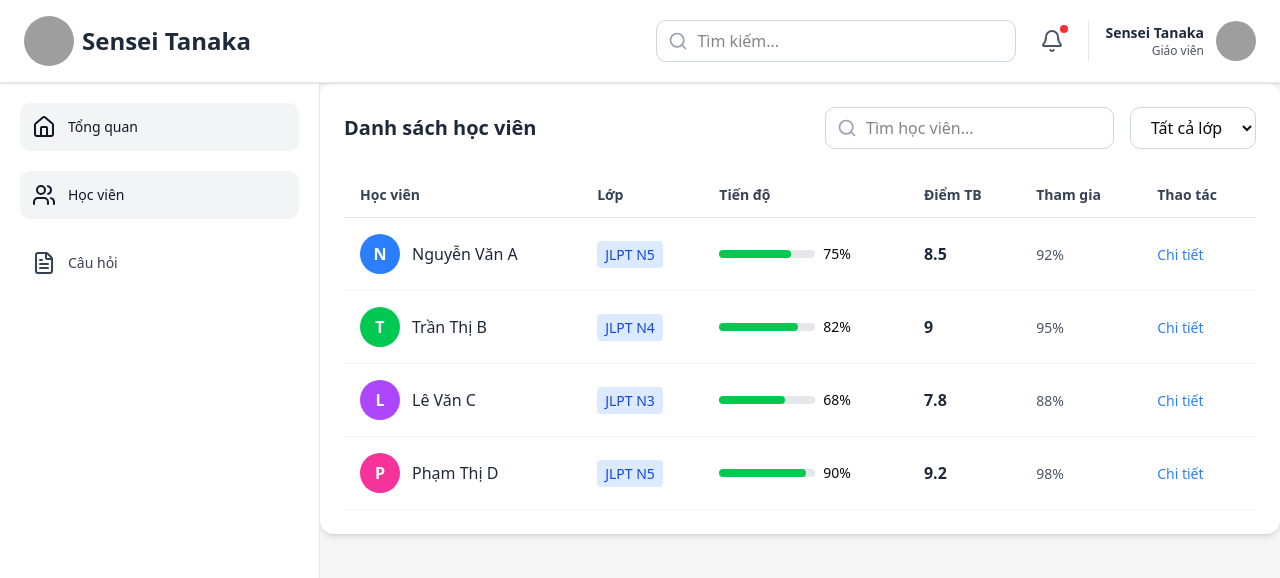
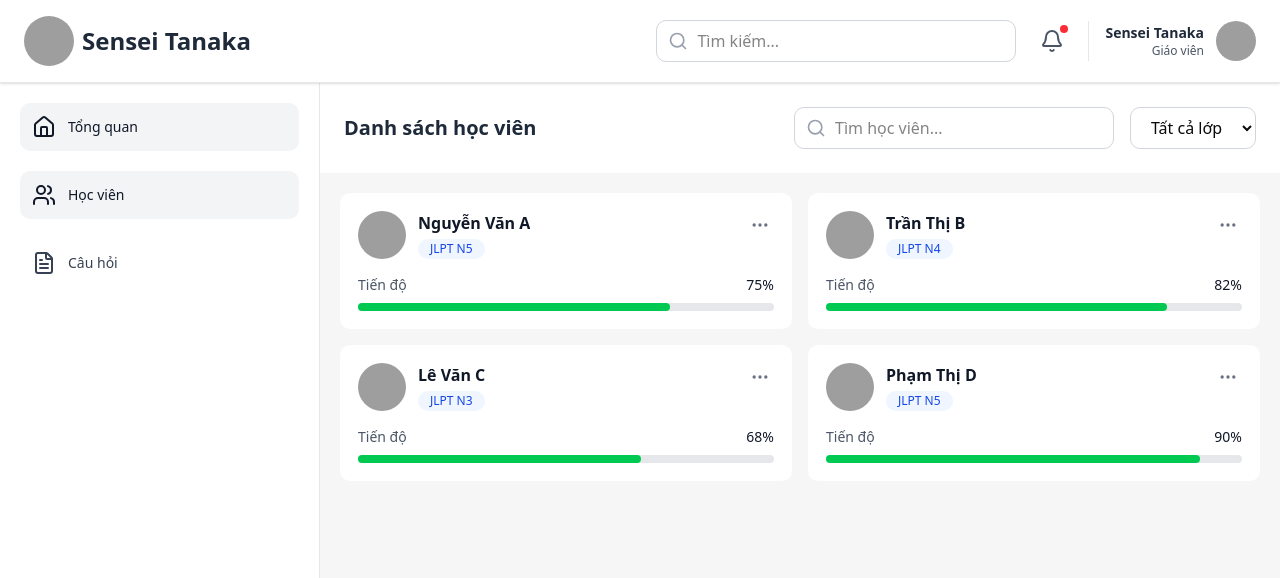
Before and after one commit to Tien2003deptrai/Frontend-JapanExam, a React (Vite) app: page /teacher/students in a window 1280 px wide. Shown: the top 578 px of the page. Built offline with nearby package versions, Linux system fonts and the light colour scheme; grey boxes are pictures that could not be loaded; the HTML template or start-up script is replaced by a standard one.

Commit message:
feat(pages): refactor StudentsPage to use new components and improve layout

```diff
--- /dev/null
+++ b/src/components/Teacher/Students/Dropdown/index.jsx
@@ -0,0 +1,43 @@
+'use client'
+
+import { Fragment } from 'react'
+import { MoreHorizontal, EyeIcon, MessageSquare, RefreshCw, TrashIcon } from 'lucide-react'
+import { DropdownMenu, DropdownMenuTrigger, DropdownMenuContent, DropdownMenuItem } from '@/components/ui/dropdown-menu'
+
+/**
+ * @param {{ onView?: () => void; onMessage?: () => void; onChangeClass?: () => void; onRemove?: () => void }} props
+ */
+
+export default function Dropdown({ onView, onMessage, onChangeClass, onRemove } = {}) {
+    const menuItems = [
+        { label: 'Xem chi tiết', icon: <EyeIcon className="size-5" />, action: onView },
+        { label: 'Gửi tin nhắn', icon: <MessageSquare className="size-5" />, action: onMessage },
+        { label: 'Điều chỉnh lớp học', icon: <RefreshCw className="size-5" />, action: onChangeClass },
+        { label: 'Loại khỏi lớp', icon: <TrashIcon className="size-5" />, action: onRemove },
+    ]
+
+    return (
+        <Fragment>
+            <DropdownMenu>
+                <DropdownMenuTrigger asChild>
+                    <button className="rounded-full p-1 text-gray-500 transition hover:bg-gray-100 hover:text-gray-800">
+                        <MoreHorizontal className="size-5" />
+                    </button>
+                </DropdownMenuTrigger>
+                <DropdownMenuContent align="end" sideOffset={8} className="min-w-[220px] py-3">
+                    {menuItems.map((item) => (
+                        <DropdownMenuItem
+                            inset={false}
+                            key={item.label}
+                            className="h-11 text-sm cursor-pointer"
+                            onSelect={() => item.action?.()}
+                        >
+                            <span className="mr-3">{item.icon}</span>
+                            <span>{item.label}</span>
+                        </DropdownMenuItem>
+                    ))}
+                </DropdownMenuContent>
+            </DropdownMenu>
+        </Fragment>
+    )
+}
--- /dev/null
+++ b/src/components/Teacher/Students/StudentCard/index.jsx
@@ -0,0 +1,44 @@
+import { cn } from '@/lib/utils'
+
+export default function StudentCard({ student, children, className, ...props }) {
+    if (!student) return null
+
+    return (
+        <div
+            className={cn(
+                'group flex w-full flex-col rounded-lg border-transparent bg-white p-4 transition border-2 hover:border-primary',
+                className
+            )}
+            {...props}
+        >
+            <div className="flex items-start justify-between gap-3">
+                <div className="flex min-w-0 items-center gap-3">
+                    <img src={student.avatar} alt={student.name} className="w-12 h-12 rounded-full" />
+                    <div className="min-w-0">
+                        <p className="truncate text-base font-semibold text-gray-900">{student.name}</p>
+                        <span className="mt-1 inline-flex items-center rounded-full bg-blue-50 px-3 py-0.5 text-xs font-medium text-blue-700">
+                            {student.class}
+                        </span>
+                    </div>
+                </div>
+
+                <div className="text-gray-500">{children}</div>
+            </div>
+
+            <div className="mt-4 flex flex-col gap-4">
+                <div>
+                    <div className="flex items-center justify-between text-sm text-gray-600">
+                        <span>Tiến độ</span>
+                        <span className="font-medium text-gray-900">{student.progress}%</span>
+                    </div>
+                    <div className="mt-2 h-2 rounded-full bg-gray-200">
+                        <div
+                            className="h-2 rounded-full bg-green-500 transition-all duration-300"
+                            style={{ width: `${student.progress}%` }}
+                        />
+                    </div>
+                </div>
+            </div>
+        </div>
+    )
+}
--- /dev/null
+++ b/src/components/Teacher/Students/Toolbar/index.jsx
@@ -0,0 +1,41 @@
+import { Search } from 'lucide-react'
+
+export default function Toolbar({
+    title = 'Danh sách học viên',
+    searchTerm = '',
+    onSearchChange,
+    selectedClass = 'all',
+    onClassChange,
+    classOptions,
+}) {
+
+    return (
+        <div className="flex flex-col gap-4 lg:flex-row lg:items-center lg:justify-between">
+            <h3 className="text-xl font-bold text-gray-800">{title}</h3>
+
+            <div className="flex items-center space-x-4">
+                <div className="relative">
+                    <Search className="absolute left-3 top-1/2 h-5 w-5 -translate-y-1/2 text-gray-400" />
+                    <input
+                        type="text"
+                        placeholder="Tìm học viên..."
+                        value={searchTerm}
+                        onChange={(event) => onSearchChange?.(event.target.value)}
+                        className="rounded-lg w-80 border border-gray-300 py-2 pl-10 pr-4"
+                    />
+                </div>
+                <select
+                    className="rounded-lg border border-gray-300 px-4 py-2"
+                    value={selectedClass}
+                    onChange={(event) => onClassChange?.(event.target.value)}
+                >
+                    {classOptions.map((option) => (
+                        <option key={option.value} value={option.value}>
+                            {option.label}
+                        </option>
+                    ))}
+                </select>
+            </div>
+        </div>
+    )
+}
--- a/src/components/index.js
+++ b/src/components/index.js
@@ -1,7 +1,10 @@
+export { default as MySpace } from './layouts/MySpace'
 export { default as TeacherSidebar } from './Teacher/layout/Sidebar'
 export { default as TeacherHeader } from './Teacher/layout/Header'
 export { default as QuestionCard } from './Teacher/Question/QuestionCard'
 export { default as DropdownCard } from './Teacher/Question/DropdownCard'
-export { default as MySpace } from './layouts/MySpace'
+export { default as Toolbar } from './Teacher/Students/Toolbar'
+export { default as StudentCard } from './Teacher/Students/StudentCard'
+export { default as Dropdown } from './Teacher/Students/Dropdown'
 export { default as TeacherLayout } from './layouts/TeacherLayout'
 export { default as AddQuestion } from './Teacher/Question/AddQuestion'
--- a/src/mock/dashboardData.js
+++ b/src/mock/dashboardData.js
@@ -1,3 +1,5 @@
+import { imageIcon } from "@/constants/IconItem"
+
 export const stats = {
     totalStudents: 124,
     activeClasses: 8,
@@ -119,7 +121,7 @@ export const students = [
         progress: 75,
         score: 8.5,
         attendance: '92%',
-        avatar: 'bg-blue-500',
+        avatar: imageIcon,
     },
     {
         name: 'Trần Thị B',
@@ -127,7 +129,7 @@ export const students = [
         progress: 82,
         score: 9.0,
         attendance: '95%',
-        avatar: 'bg-green-500',
+        avatar: imageIcon,
     },
     {
         name: 'Lê Văn C',
@@ -135,7 +137,7 @@ export const students = [
         progress: 68,
         score: 7.8,
         attendance: '88%',
-        avatar: 'bg-purple-500',
+        avatar: imageIcon,
     },
     {
         name: 'Phạm Thị D',
@@ -143,6 +145,6 @@ export const students = [
         progress: 90,
         score: 9.2,
         attendance: '98%',
-        avatar: 'bg-pink-500',
+        avatar: imageIcon,
     },
 ]
--- a/src/pages/Teacher/Students/index.jsx
+++ b/src/pages/Teacher/Students/index.jsx
@@ -1,94 +1,42 @@
-import React from 'react'
-import { Search } from 'lucide-react'
-import { students } from '@/mock/dashboardData'
+import { useMemo, useState } from 'react'
+import { MySpace, StudentCard, Dropdown, Toolbar } from '@/components'
+import { students as studentList } from '@/mock/dashboardData'
+
+const classOptions = [
+    { label: 'Tất cả lớp', value: 'all' },
+    { label: 'JLPT N5', value: 'JLPT N5' },
+    { label: 'JLPT N4', value: 'JLPT N4' },
+    { label: 'JLPT N3', value: 'JLPT N3' },
+]
 
 export default function StudentsPage() {
+    const [searchTerm, setSearchTerm] = useState('')
+    const [selectedClass, setSelectedClass] = useState('all')
+
     return (
-        <div className="bg-white rounded-xl shadow-md p-6">
-            <div className="flex flex-col lg:flex-row lg:items-center lg:justify-between gap-4 mb-6">
-                <h3 className="text-xl font-bold text-gray-800">Danh sách học viên</h3>
-
-                <div className="flex items-center space-x-4">
-                    <div className="relative">
-                        <Search className="absolute left-3 top-1/2 transform -translate-y-1/2 text-gray-400 w-5 h-5" />
-                        <input
-                            type="text"
-                            placeholder="Tìm học viên..."
-                            className="pl-10 pr-4 py-2 border border-gray-300 rounded-lg focus:ring-2 focus:ring-blue-500"
-                        />
-                    </div>
-                    <select className="px-4 py-2 border border-gray-300 rounded-lg focus:ring-2 focus:ring-blue-500">
-                        <option>Tất cả lớp</option>
-                        <option>JLPT N5</option>
-                        <option>JLPT N4</option>
-                        <option>JLPT N3</option>
-                    </select>
+        <MySpace>
+            <MySpace.Heading className="bg-white p-6 shadow-sm">
+                <Toolbar
+                    searchTerm={searchTerm}
+                    onSearchChange={setSearchTerm}
+                    selectedClass={selectedClass}
+                    onClassChange={setSelectedClass}
+                    classOptions={classOptions}
+                />
+            </MySpace.Heading>
+            <MySpace.Body>
+                <div className="flex flex-wrap gap-4">
+                    {studentList.map((student) => (
+                        <StudentCard
+                            key={`${student.name}-${student.class}`}
+                            student={student}
+                            className="w-full md:w-[calc(50%-8px)] 2xl:w-[calc(33.333333%-10.666666px)]"
+                        >
+                            <Dropdown />
+                        </StudentCard>
+                    ))}
                 </div>
-            </div>
-
-            <div className="overflow-x-auto">
-                <table className="w-full min-w-[900px]">
-                    <thead>
-                        <tr className="border-b border-gray-200">
-                            <th className="text-left py-3 px-4 text-sm font-semibold text-gray-700">Học viên</th>
-                            <th className="text-left py-3 px-4 text-sm font-semibold text-gray-700">Lớp</th>
-                            <th className="text-left py-3 px-4 text-sm font-semibold text-gray-700">Tiến độ</th>
-                            <th className="text-left py-3 px-4 text-sm font-semibold text-gray-700">Điểm TB</th>
-                            <th className="text-left py-3 px-4 text-sm font-semibold text-gray-700">Tham gia</th>
-                            <th className="text-left py-3 px-4 text-sm font-semibold text-gray-700">Thao tác</th>
-                        </tr>
-                    </thead>
-
-                    <tbody>
-                        {students.map((student, idx) => (
-                            <tr key={idx} className="border-b border-gray-100 hover:bg-gray-50">
-                                <td className="py-4 px-4">
-                                    <div className="flex items-center">
-                                        <div
-                                            className={`w-10 h-10 rounded-full ${student.avatar} flex items-center justify-center text-white font-semibold mr-3`}
-                                        >
-                                            {student.name.charAt(0)}
-                                        </div>
-                                        <span className="font-medium text-gray-800">{student.name}</span>
-                                    </div>
-                                </td>
-
-                                <td className="py-4 px-4">
-                                    <span className="px-2 py-1 bg-blue-100 text-blue-700 rounded text-sm">
-                                        {student.class}
-                                    </span>
-                                </td>
-
-                                <td className="py-4 px-4">
-                                    <div className="flex items-center">
-                                        <div className="w-24 bg-gray-200 rounded-full h-2 mr-2">
-                                            <div
-                                                className="bg-green-500 rounded-full h-2"
-                                                style={{ width: `${student.progress}%` }}
-                                            />
-                                        </div>
-                                        <span className="text-sm font-medium">{student.progress}%</span>
-                                    </div>
-                                </td>
-
-                                <td className="py-4 px-4">
-                                    <span className="font-semibold text-gray-800">{student.score}</span>
-                                </td>
-
-                                <td className="py-4 px-4">
-                                    <span className="text-sm text-gray-600">{student.attendance}</span>
-                                </td>
-
-                                <td className="py-4 px-4">
-                                    <button className="text-blue-500 hover:text-blue-600 text-sm font-medium">
-                                        Chi tiết
-                                    </button>
-                                </td>
-                            </tr>
-                        ))}
-                    </tbody>
-                </table>
-            </div>
-        </div>
+            </MySpace.Body>
+        </MySpace>
     )
 }
```
